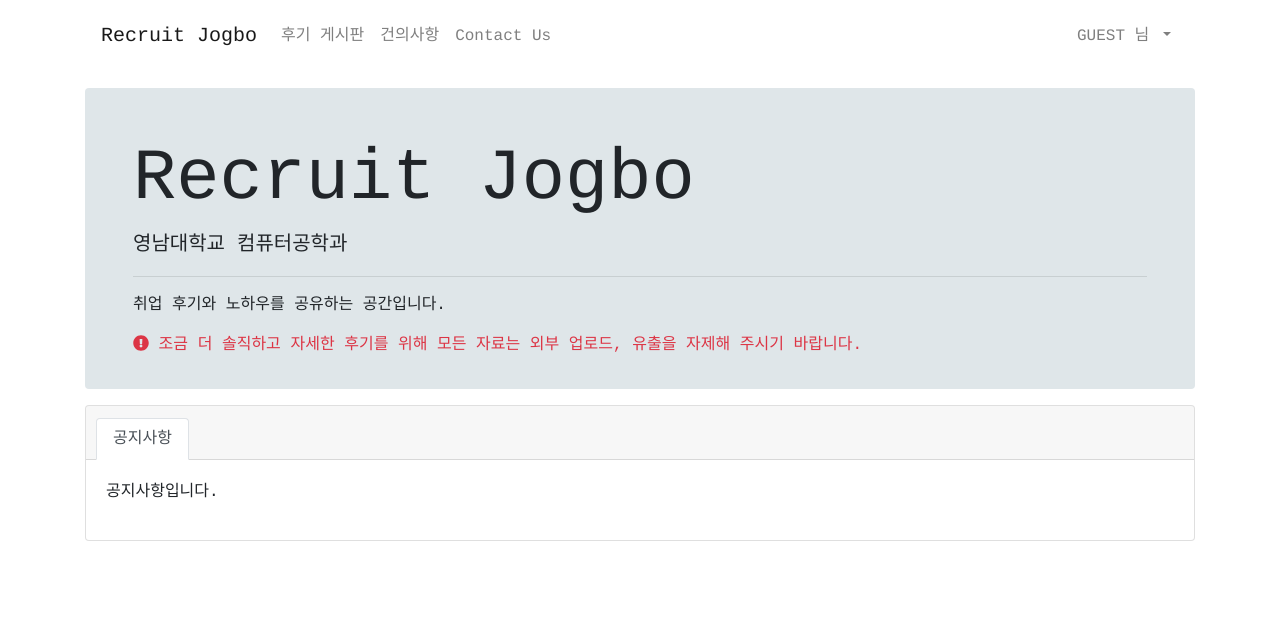
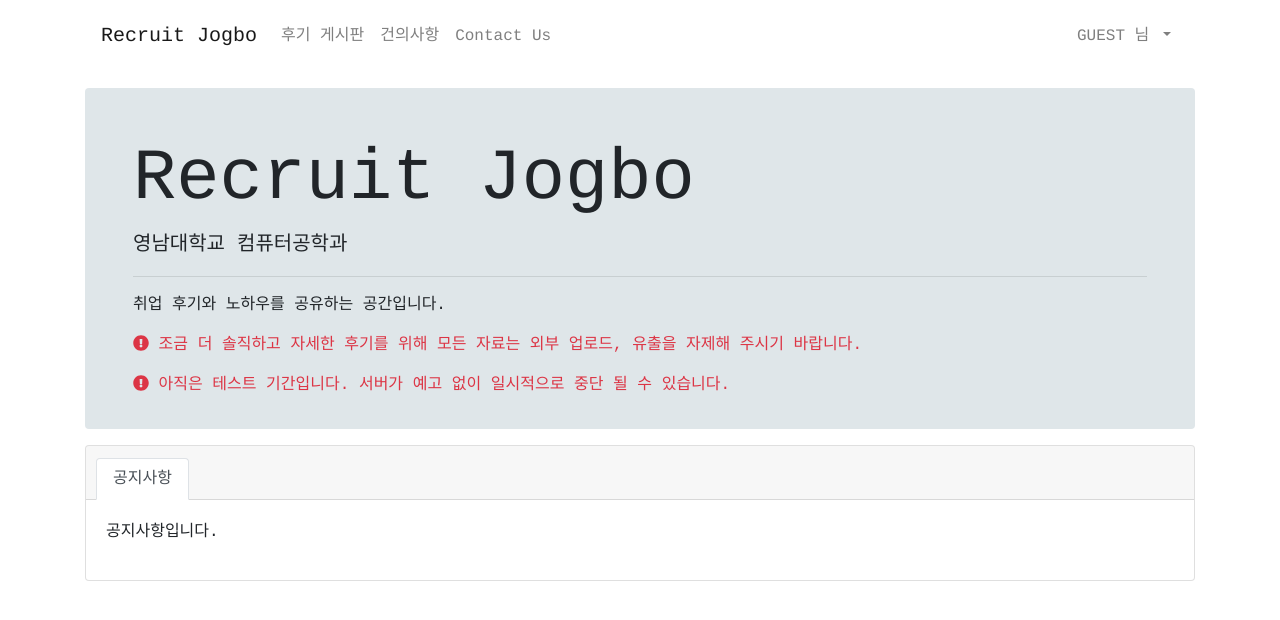
Before and after one commit to hellozin/recruit-jogbo-frontend, a Vue app: page / in a window 1280 px wide. Shown: the top 620 px of the page. Built offline with nearby package versions, Linux system fonts and the light colour scheme; a web font is replaced by a local one; what vue-disqus would draw is missing.

Commit message:
UPDATE: 간단한 수정

```diff
--- a/src/components/ReviewSearchBar.vue
+++ b/src/components/ReviewSearchBar.vue
@@ -2,8 +2,8 @@
   <div>
     <b-form @submit="onSubmit" class="border border-info rounded p-3 my-3">
       <b-row>
-        <b-col cols="0" class="ml-2">
-          <span class="btn"><i class="fas fa-search"></i></span>
+        <b-col cols="0" class="ml-3">
+          <span><font-awesome-icon icon="search" size="2x"></font-awesome-icon></span>
         </b-col>
 
         <b-col>
--- a/src/main.js
+++ b/src/main.js
@@ -9,11 +9,11 @@
 import 'bootstrap-vue/dist/bootstrap-vue.css'
 import VueDisqus from 'vue-disqus'
 import { library } from '@fortawesome/fontawesome-svg-core'
-import { faExclamationCircle, faEnvelope, faServer } from '@fortawesome/free-solid-svg-icons'
+import { faExclamationCircle, faEnvelope, faServer, faSearch } from '@fortawesome/free-solid-svg-icons'
 import { faGithubSquare, faSlack } from '@fortawesome/free-brands-svg-icons'
 import { FontAwesomeIcon } from '@fortawesome/vue-fontawesome'
 
-library.add(faExclamationCircle, faEnvelope, faGithubSquare, faServer, faSlack)
+library.add(faExclamationCircle, faEnvelope, faGithubSquare, faServer, faSlack, faSearch)
 Vue.component('font-awesome-icon', FontAwesomeIcon)
 
 Vue.use(BootstrapVue)
--- a/src/views/Home.vue
+++ b/src/views/Home.vue
@@ -8,6 +8,10 @@
       <p class="text-danger">
         <font-awesome-icon icon="exclamation-circle"></font-awesome-icon>
         조금 더 솔직하고 자세한 후기를 위해 모든 자료는 외부 업로드, 유출을 자제해 주시기 바랍니다.
+      </p>
+      <p class="text-danger">
+        <font-awesome-icon icon="exclamation-circle"></font-awesome-icon>
+        아직은 테스트 기간입니다. 서버가 예고 없이 일시적으로 중단 될 수 있습니다.
       </p>
     </div>
 
```
